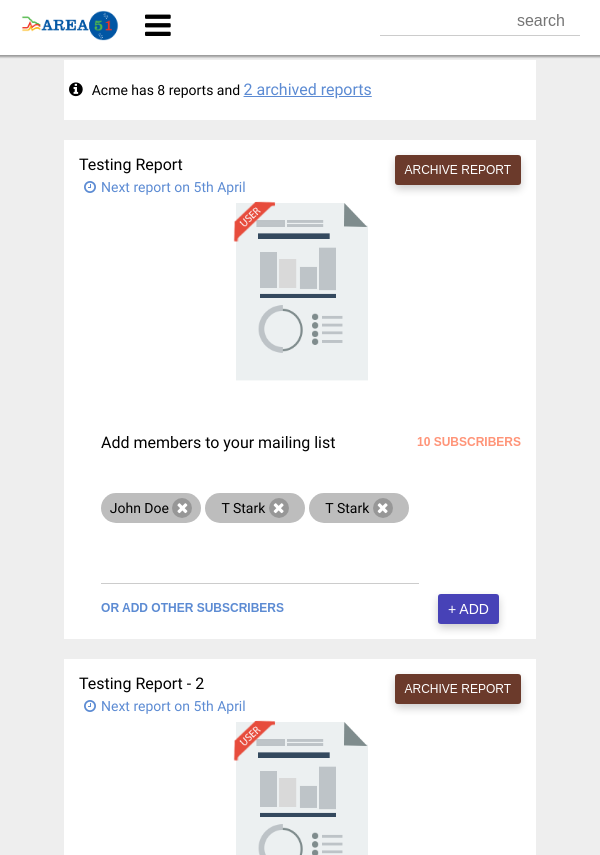
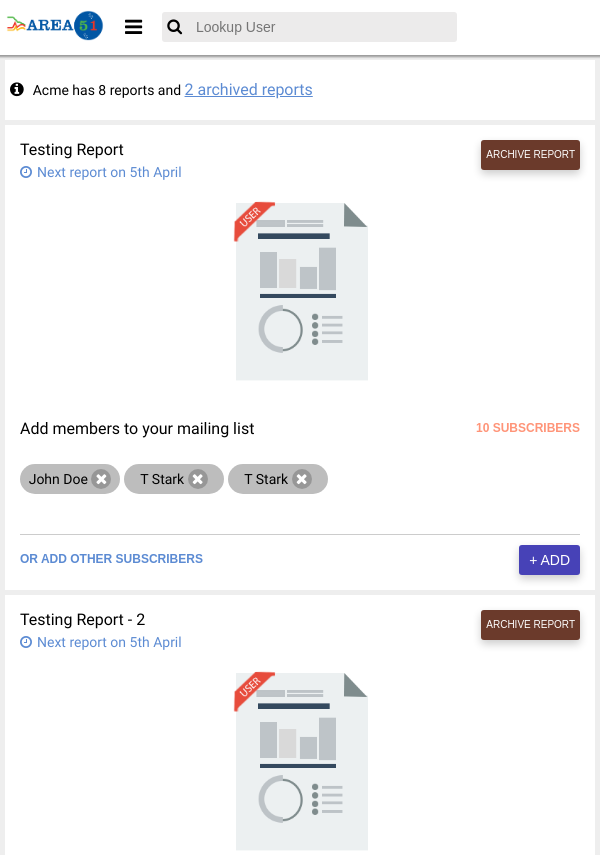
Before and after one commit to priyanka0901/UI-task, a website: page ass1-sass/index.html in a window 600 px wide. Drawn offline with nearby package versions, Linux system fonts and the light colour scheme; files that its build step writes are made by us from their sources; files whose address does not match are found by name.

Commit message:
Restyled navbar

```diff
--- a/ass1-sass/index.html
+++ b/ass1-sass/index.html
@@ -18,9 +18,6 @@
                     <input type="search" name="search" placeholder="Lookup User">
                 </form>
                 <div class="clear"></div>
-            </div>
-            <div class="search-container-mobile">
-                <input type="search" name="search" placeholder="search">
             </div>
         </nav>
     </div>
@@ -104,7 +101,7 @@
                     <form>
                         <div class="input-field margin-80">
                             <label class="email-label" for="add_mail">Add members to your mailing list</label>
-                            <input type="text" placeholder="hello" class="margin">
+                            <input type="text" class="margin">
                         </div>
                         <button class="flat-button flat-subscribe-button">or add other subscribers</button>
                         <button class="button right add-button">+ Add</button>
@@ -129,7 +126,7 @@
                     <form>
                         <div class="input-field margin-80">
                             <label class="email-label" for="add_mail">Add members to your mailing list</label>
-                            <input type="text" placeholder="hello" class="margin">
+                            <input type="text" class="margin">
                         </div>
                         <button class="flat-button flat-subscribe-button">or add other subscribers</button>
                         <button class="button right add-button">+ Add</button>
--- a/ass1-sass/sass/abstracts/_variable.scss
+++ b/ass1-sass/sass/abstracts/_variable.scss
@@ -36,6 +36,7 @@
 //==========color============//
 
 $transparent: transparent;
+$important: !important;
 $white: #fff;
 $background-white: #eee;
 $black: #000;
--- a/ass1-sass/sass/pages/_home.scss
+++ b/ass1-sass/sass/pages/_home.scss
@@ -192,7 +192,7 @@
       .report-subheading {
         color: $light-blue;
         font-size: $font-14;
-        margin: 5px;
+        margin: 5px 0;
 
         i {
           margin-right: 5px;
@@ -200,6 +200,7 @@
       }
 
       .report-img {
+        margin-top: 20px;
         text-align: center;
         width: 100%;
 
@@ -311,31 +312,27 @@
 }
 
 @media only screen and (min-width:450px) and (max-width:766px) {
-  .search-container-mobile {
+  form {
     input[type=search] {
-      width: 200px !important;
+      width: 85% $important;
     }
   }
-
-  .container {
-    .container-info {
-      margin: auto;
-      width: 80%;
-    }
-
-    .report-wrapper {
-      margin: 20px auto;
-      width: 80%;
-    }
+  navbar {
+    padding: 0 10px $important;
   }
 }
 
 @media only screen and (min-width:320px) and (max-width:767px) {
+  .margin-80 {
+    margin-top: 0;
+  }
+
   .nav-wrapper {
     height: 55px;
 
     .navbar {
       height: 55px;
+      padding: 0 5px;
 
       .brand-logo {
         img {
@@ -343,24 +340,24 @@
         }
       }
 
-      .search-container {
-        display: none;
-      }
+      .menu {
+        margin: 17px 20px;
 
-      .search-container-mobile {
-        border-bottom: 1px solid $light-black;
-        display: block;
-        float: right;
-
-        input[type=search] {
-          margin: 12px 0 5px;
-          text-align: right;
-          width: 100px;
+        i {
+          font-size: $font-20;
         }
       }
 
-      .menu {
-        margin: 10px 25px;
+      .search-container {
+        margin: 12px 0;
+        padding: 0 5px;
+
+        form {
+          input[type=search] {
+            font-size: $font-14;
+            width: 75%;
+          }
+        }
       }
     }
   }
@@ -403,7 +400,8 @@
         }
 
         .report-button {
-          font-size: $font-12;
+          font-size: 10px;
+          padding: 0 5px;
           }
         }
 
@@ -416,10 +414,20 @@
         }
 
         .form-wrapper {
+          margin: 0;
           input[type=text] {
             margin: 10px 0;
-            padding: 10px 0;
+            padding: 0;
+            width: 100%;
             }
+
+          .input-wrapper {
+            margin: 15px 15px 15px 0;
+          }
+
+          .input-field {
+            margin-top: 30px;
+          }
 
           .flat-subscribe-button {
             font-size: $font-12;
@@ -429,3 +437,9 @@
       }
     }
   }
+
+@media only screen and (min-width:320px) and (max-width:349px) {
+  .search-container {
+    width: 45% $important;
+  }
+}
```
